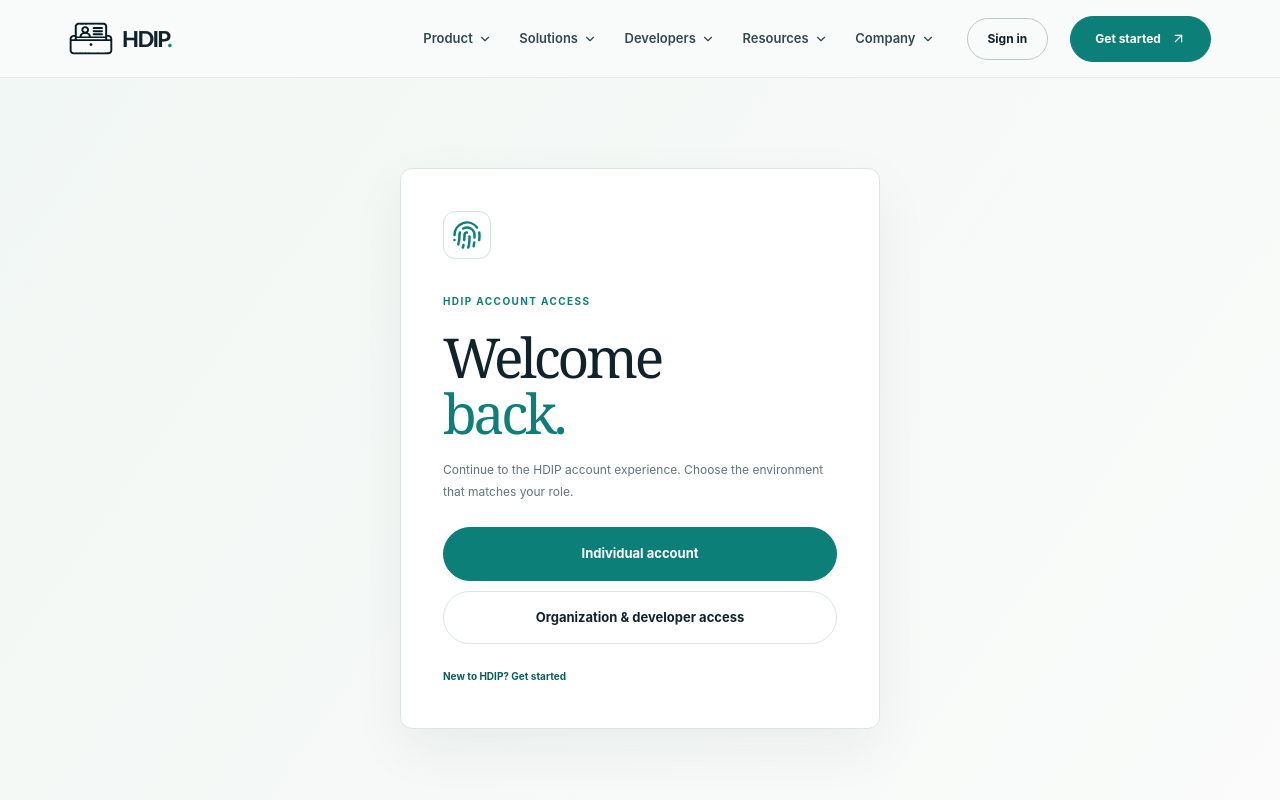
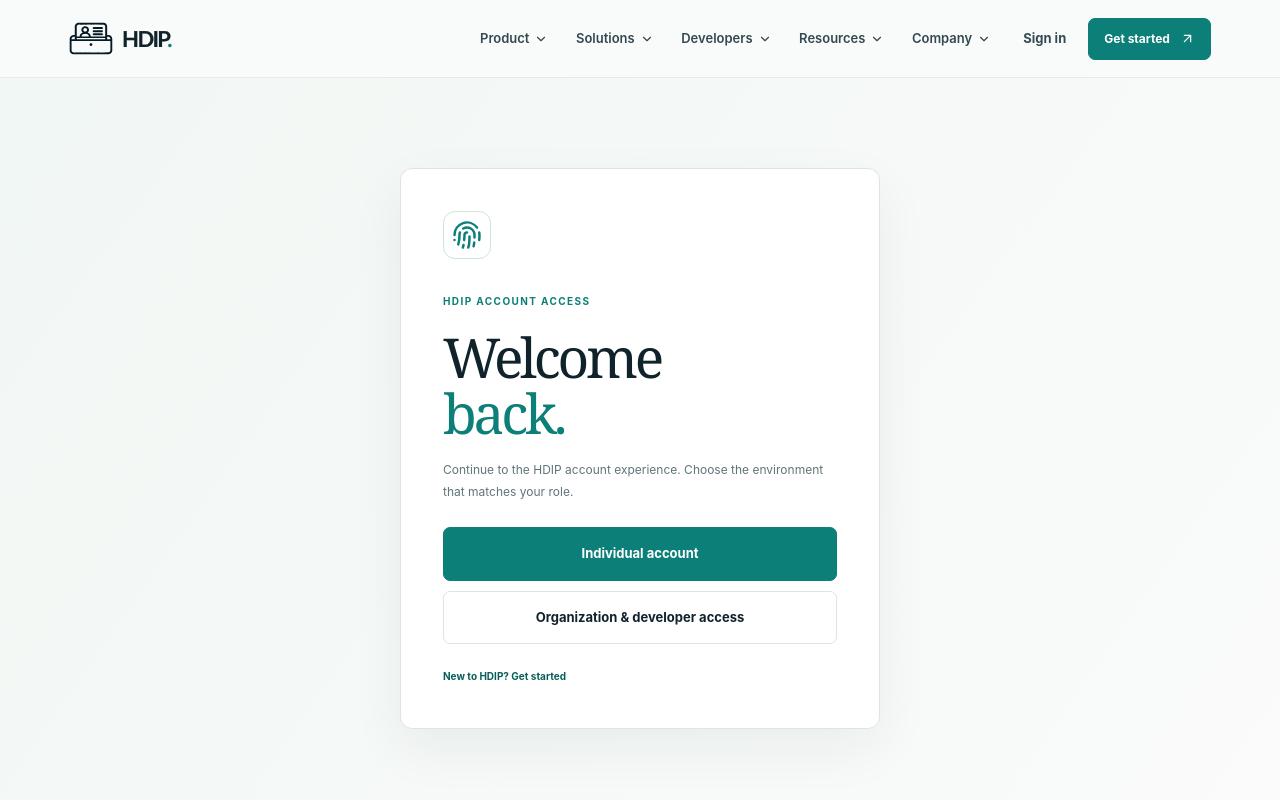
Before and after one commit to Emiloart/hdipassport, a Next.js app: page /sign-in in a window 1280 px wide. Shown: the top 800 px of the page. Built offline with nearby package versions, Linux system fonts and the light colour scheme.

Commit message:
Match body CTA buttons to original hero styling

```diff
--- a/src/app/globals.css
+++ b/src/app/globals.css
@@ -545,139 +545,28 @@ html,body{width:100%;max-width:100%;overflow-x:clip}
   .gateway-footnote{margin-top:20px}
 }
 
-
-/* Unified pill geometry for primary and secondary actions */
-.button,
-a.button,
-button.button,
-.next-link,
-.hero-actions .hero-primary-cta{
+/* Body section CTAs follow the original hero button geometry. */
+.section-link-wrap .text-link,
+.privacy-copy > .text-link{
   min-height:46px;
-  padding-left:24px;
-  padding-right:24px;
-  border-radius:999px;
+  padding:14px 19px;
+  border:1px solid var(--teal);
+  border-radius:7px;
+  background:var(--teal);
+  color:#fff;
+  font-size:13px;
+  font-weight:700;
+  line-height:1.2;
+  transition:transform .2s,background .2s,box-shadow .2s;
 }
-.button-small{
-  min-height:38px;
-  padding-left:19px;
-  padding-right:19px;
-}
-.button-large{
-  min-height:50px;
-  padding-left:28px;
-  padding-right:28px;
-}
-.next-link{
-  display:inline-flex;
-  align-items:center;
-  justify-content:center;
-  gap:8px;
-  border-radius:999px;
-  padding-top:11px;
-  padding-bottom:11px;
+.section-link-wrap .text-link:hover,
+.privacy-copy > .text-link:hover{
+  transform:translateY(-2px);
+  background:var(--teal-dark);
+  color:#fff;
+  box-shadow:0 8px 22px rgba(12,127,120,.18);
 }
 @media(max-width:850px){
-  .hero-actions .hero-primary-cta{border-radius:999px}
-  .button{min-height:44px}
-  .button-large{min-height:48px}
+  .section-link-wrap .text-link,
+  .privacy-copy > .text-link{min-height:44px}
 }
-@media(max-width:600px){
-  .button,.next-link{
-    min-height:44px;
-    padding-left:21px;
-    padding-right:21px;
-  }
-  .button-small{min-height:38px}
-  .button-large{min-height:48px;padding-left:25px;padding-right:25px}
-}
-
-
-/* Five-layer architecture presented in the existing step-card layout */
-.architecture-steps{grid-template-columns:repeat(5,minmax(0,1fr));gap:13px}
-.architecture-steps .step{padding:18px 13px}
-.architecture-steps .step h3{font-size:13px;line-height:1.35}
-.architecture-steps .step p{font-size:10px;line-height:1.7}
-.architecture-steps .step-connector{display:none}
-.architecture-crosscutting{
-  margin:22px 0 0;
-  padding-top:13px;
-  border-top:1px solid var(--line);
-  color:var(--muted);
-  font-size:10px;
-  letter-spacing:.025em;
-}
-@media(max-width:1100px){
-  .architecture-steps{grid-template-columns:repeat(3,minmax(0,1fr));row-gap:12px}
-}
-@media(max-width:850px){
-  .architecture-steps{grid-template-columns:repeat(2,minmax(0,1fr));gap:10px}
-  .architecture-steps .step{padding:15px 12px}
-}
-@media(max-width:600px){
-  .architecture-steps{grid-template-columns:1fr;gap:8px}
-  .architecture-steps .step{padding:14px 4px}
-  .architecture-steps .step h3{font-size:13px}
-  .architecture-steps .step p{max-width:none;font-size:10px}
-}
-
-
-/* Architecture layer carousel */
-.architecture-carousel{margin-top:42px}
-.architecture-carousel-top{display:flex;align-items:center;justify-content:space-between;gap:20px;margin-bottom:17px}
-.architecture-crosscutting{margin:0;color:var(--muted);font-size:11px;line-height:1.6}
-.architecture-controls{display:flex;gap:8px;flex:0 0 auto}
-.architecture-control{width:42px;min-height:42px;padding:0;border-radius:999px}
-.architecture-carousel-viewport{display:flex;gap:16px;overflow-x:auto;overscroll-behavior-x:contain;scroll-snap-type:x mandatory;scrollbar-width:none;padding:2px 2px 12px;outline-offset:4px}
-.architecture-carousel-viewport::-webkit-scrollbar{display:none}
-.architecture-slide{flex:0 0 calc((100% - 32px)/3);min-width:0;min-height:190px;padding:22px 20px;border:1px solid #cfddd7;border-radius:12px;background:rgba(255,255,255,.82);scroll-snap-align:start}
-.architecture-slide-icon{width:42px;height:42px;display:grid;place-items:center;border:1px solid #d6e8e1;border-radius:9px;background:#f0f7f3;color:var(--teal)}
-.architecture-slide h3{margin:20px 0 8px;font-size:15px;line-height:1.35;letter-spacing:-.02em}
-.architecture-slide p{max-width:270px;margin:0;color:var(--muted);font-size:11px;line-height:1.75}
-.architecture-overview .section-link-wrap{margin-top:24px}
-@media(max-width:850px){
- .architecture-carousel{margin-top:32px}
- .architecture-slide{flex-basis:calc((100% - 16px)/2);min-height:180px}
-}
-@media(max-width:600px){
- .architecture-carousel-top{align-items:flex-start}
- .architecture-crosscutting{max-width:230px;font-size:10px}
- .architecture-controls{gap:6px}
- .architecture-control{width:38px;min-height:38px}
- .architecture-slide{flex-basis:84%;min-height:165px;padding:18px}
- .architecture-slide h3{margin-top:15px}
-}
-
-/* All action links use the same pill-button treatment.
-   Footer navigation retains its dedicated plain-link styles. */
-.text-link,.mega-all{
- display:inline-flex;align-items:center;justify-content:center;gap:9px;
- min-height:46px;padding:0 24px;border:1px solid var(--teal);
- border-radius:999px;background:var(--teal);color:#fff;
- font-size:12px;font-weight:700;line-height:1.2;
- transition:transform .2s,background .2s,box-shadow .2s;
-}
-.text-link:hover,.mega-all:hover{
- transform:translateY(-2px);background:var(--teal-dark);color:#fff;
- box-shadow:0 8px 22px rgba(12,127,120,.18);
-}
-.text-link svg,.mega-all svg{transition:none}
-.text-link:hover svg,.mega-all:hover svg{transform:none}
-.hero-actions .text-link{min-height:50px;padding:0 28px}
-@media(max-width:850px){
- .text-link,.mega-all{min-height:44px}
- .hero-actions .text-link{min-height:48px}
-}
-@media(max-width:600px){
- .text-link,.mega-all{min-height:44px;padding-left:21px;padding-right:21px}
-}
-
-
-/* Header sign-in is an action, not a navigation text link. */
-.sign-in{
- display:inline-flex;align-items:center;justify-content:center;
- min-height:42px;padding:0 20px;border:1px solid #b9cbc4;
- border-radius:999px;background:transparent;color:var(--ink);
- font-size:12px;font-weight:700;transition:background .2s,border-color .2s,transform .2s;
-}
-.sign-in:hover{transform:translateY(-1px);border-color:var(--teal);background:#edf6f2}
-@media(max-width:850px){.sign-in{min-height:38px;padding:0 16px}}
```
